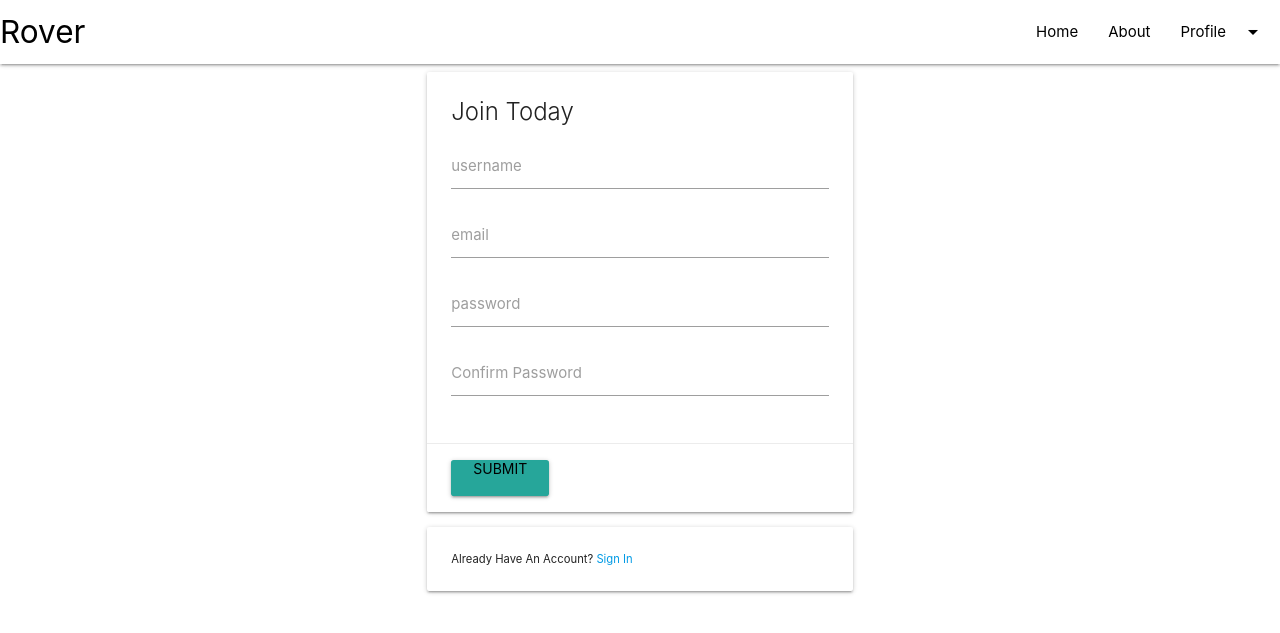
After one commit to rahulVemparala/Rover, a Flask app: page /register in a window 1280 px wide. The commit adds this page. Shown: the top 633 px of the page. Run offline with Flask 3, Linux system fonts and the light colour scheme; some libraries are stand-ins or nearby versions.

Commit message:
register, login and validations

```diff
--- /dev/null
+++ b/forms.py
@@ -0,0 +1,24 @@
+from flask_wtf import FlaskForm
+from wtforms import StringField, SubmitField, BooleanField
+from wtforms.validators import DataRequired, Length, Email, EqualTo
+
+
+class RegistrationForm(FlaskForm):
+    username = StringField('username', validators=[
+                           DataRequired(), Length(2, 20)])
+    email = StringField('email', validators=[
+        DataRequired(), Email()])
+    password = StringField('password', validators=[
+        DataRequired()])
+    confirm_password = StringField('Confirm Password', validators=[
+        DataRequired(), EqualTo('password')])
+    submit = SubmitField('Submit')
+
+
+class LoginForm(FlaskForm):
+    email = StringField('email', validators=[
+        DataRequired(), Email()])
+    password = StringField('password', validators=[
+        DataRequired()])
+    remember = BooleanField('Remember Me')
+    submit = SubmitField('Login')
--- a/main.py
+++ b/main.py
@@ -12,7 +12,23 @@ Endpoints:
 """
 
 
-from flask import Flask, render_template
+from flask import Flask, render_template, url_for, flash, redirect
+from forms import RegistrationForm, LoginForm
+from flask_sqlalchemy import SQLAlchemy
+
+
+app = Flask(__name__)
+
+# setting this to prevent from modifying cookies, site attacks during register/login page
+# Secretkey :  produced using secrets lib, random num
+app.config['SECRET_KEY'] = "ea8af9fdf1f57149062f3985e62114b4"
+app.config['SQLALCHEMY_DATABASE_URI'] = 'sqllite:///site.db'
+
+
+db = SQLAlchemy(app=app)
+
+# tables in SQLAlchemy are structured as classes in python , to work with them with ease
+
 
 posts = [
     {
@@ -29,10 +45,9 @@ posts = [
 
 ]
 
-app = Flask(__name__)
-
 
 @app.route("/")
+@app.route("/home")
 def home():
     return render_template('home.html', posts=posts)
 
@@ -42,5 +57,29 @@ def about():
     return render_template('about.html', title='About')
 
 
+@app.route("/signout")
+def signout():
+    return render_template('signout.html', title='About')
+
+
+@app.route("/register", methods=['GET', "POST"])
+def register():
+    form = RegistrationForm()
+    if form.validate_on_submit():
+        flash(
+            message=f"Account created for {form.username.data}", category='success')
+        return redirect(url_for('home'))
+    return render_template('register2.html', title='Register', form=form)
+
+
+@app.route("/login")
+def login():
+    form = LoginForm()
+    if form.validate_on_submit():
+        pass
+
+    return render_template('login.html', title='Register', form=form)
+
+
 if __name__ == "__main__":
     app.run(debug=True)
--- /dev/null
+++ b/static/alert.css
@@ -0,0 +1,26 @@
+  .thin.dismissable {
+      padding: 0;
+      margin-bottom: 0;
+  }
+
+  .thin.dismissable .card-content {
+      padding: 8px 24px;
+      display: flex;
+      justify-content: space-between;
+      align-items: center;
+  }
+
+  #pass .thin.dismissable .card-content p {
+      margin: 0;
+      color: #3c795b;
+  }
+
+  #pass .thin.dismissable .close {
+      background: none;
+      border: none;
+      color: #3c795b;
+      font-size: 24px;
+      margin-left: 8px;
+      cursor: pointer;
+      line-height: 1;
+  }
--- /dev/null
+++ b/static/navbar.css
@@ -0,0 +1,17 @@
+nav {
+    background-color: rgba(255, 255, 255, 0.2);
+    /* Set a light color with some opacity */
+    backdrop-filter: blur(10px);
+    /* Apply a blur effect to create a frosted glass effect */
+    -webkit-backdrop-filter: blur(10px);
+}
+
+.nav-wrapper a {
+    color: black !important;
+}
+
+.dropdown-content {
+    display: none;
+    position: absolute;
+    z-index: 999;
+}
--- a/templates/layout.html
+++ b/templates/layout.html
@@ -4,6 +4,11 @@
     <meta charset="UTF-8">
     <meta http-equiv="X-UA-Compatible" content="IE=edge">
     <meta name="viewport" content="width=device-width, initial-scale=1.0">
+    <link rel="stylesheet" href="https://cdnjs.cloudflare.com/ajax/libs/materialize/1.0.0/css/materialize.min.css">
+    <link href="https://fonts.googleapis.com/icon?family=Material+Icons" rel="stylesheet">
+    <link rel="stylesheet" type="text/css" href="{{ url_for('static', filename='navbar.css') }}">
+    <link rel="stylesheet" type="text/css" href="{{ url_for('static', filename='alert.css') }}">
+
 
     {% if title %}
     <title>{{title}}</title>
@@ -15,7 +20,96 @@
 </head>
 
 <body>
-  {% block content %}{% endblock content %}
+
+  <!-- navbar start -->
+  <nav>
+    <div class="nav-wrapper">
+        <a href="#!" class="brand-logo">Rover</a>
+        <a href="#" data-target="mobile-demo" class="sidenav-trigger"><i class="material-icons">menu</i></a>
+        <ul class="right hide-on-med-and-down">
+            <li><a href="{{url_for('home')}}">Home</a></li>
+            <li><a href="{{url_for('about')}}">About</a></li>
+            <li><a class="dropdown-trigger" href="#!" data-target="dropdown1">Profile<i
+              class="material-icons right">arrow_drop_down</i></a></li>
+        </ul>
+    </div>
+</nav>
+
+<ul class="sidenav" id="mobile-demo">
+    <li><a href="{{url_for('home')}}">Home</a></li>
+    <li><a href="{{url_for('about')}}">About</a></li>
+    <ul id="dropdown1" class="dropdown-content">
+        <li><a href="{{url_for('register')}}">Register</a></li>
+        <li><a href="{{url_for('login')}}">Login</a></li>
+        <li class="divider"></li>
+        <li><a href="{{url_for('signout')}}">SignOut</a></li>
+    </ul>
+    <li><a class="dropdown-trigger" href="#!" data-target="dropdown1">Profile<i
+                class="material-icons right">arrow_drop_down</i></a></li>
+</ul>
+
+
+<!-- navbar end -->
+
+
+  <div class="container">
+    {% with messages = get_flashed_messages(with_categories=true) %}
+    {% if messages %}
+      {% for category, message in messages %}
+        {% if category == 'error' %}
+          <div id= 'fail' class="card red darken-5 thin dismissable">
+            <div class="card-content white-text">
+              <p>{{ message }}</p>
+              <button type="button" class="close" data-dismiss="card">&times;</button>
+            </div>
+          </div>
+        {% else %}
+          <div id= 'pass' class="card green thin dismissable">
+            <div class="card-content white-text">
+              <p>{{ message }}</p>
+              <button type="button" class="close" data-dismiss="card">&times;</button>
+            </div>
+          </div>
+        {% endif %}
+      {% endfor %}
+    {% endif %}
+  {% endwith %}
+
+
+
+
+    {% block content %}{% endblock %}
+  </div>
+
+  <!-- jQuery first, then Popper.js, then Bootstrap JS -->
+  <script src="https://code.jquery.com/jquery-3.6.0.min.js"></script>
+    <script src="https://cdn.jsdelivr.net/npm/@popperjs/core@2.10.2/dist/umd/popper.min.js"></script>
+    <script src="https://cdnjs.cloudflare.com/ajax/libs/materialize/1.0.0/js/materialize.min.js"></script>
+
+
+
+    <!-- custom js  -->
+    <script>
+      $(document).ready(function() {
+        $('.dismissable').on('click', '.close', function() {
+          $(this).closest('.dismissable').remove();
+        });
+      });
+
+    </script>
+
+    <script>
+
+      $(".dropdown-trigger").dropdown();
+      $(document).ready(function () {
+          $('.sidenav').sidenav();
+      })
+
+  </script>
+
+
+
+  <!-- custom js end   -->
 </body>
 
 </html>
--- /dev/null
+++ b/templates/register2.html
@@ -0,0 +1,77 @@
+{% extends "layout.html" %}
+{% block content %}
+  <div class="row">
+    <div class="col s12 m6 offset-m3">
+      <form method="POST" action="">
+        {{ form.hidden_tag() }}
+        <div class="card">
+          <div class="card-content">
+            <span class="card-title">Join Today</span>
+            <div class="input-field">
+              {{ form.username.label(class="active") }}
+              {% if form.username.errors %}
+                {{ form.username(class="validate invalid") }}
+                <span class="helper-text red-text">
+                  {% for error in form.username.errors %}
+                    <span>{{ error }}</span>
+                  {% endfor %}
+                </span>
+              {% else %}
+                {{ form.username(class="validate") }}
+              {% endif %}
+            </div>
+            <div class="input-field">
+              {{ form.email.label(class="active") }}
+              {% if form.email.errors %}
+                {{ form.email(class="validate invalid") }}
+                <span class="helper-text red-text">
+                  {% for error in form.email.errors %}
+                    <span>{{ error }}</span>
+                  {% endfor %}
+                </span>
+              {% else %}
+                {{ form.email(class="validate") }}
+              {% endif %}
+            </div>
+            <div class="input-field">
+              {{ form.password.label(class="active") }}
+              {% if form.password.errors %}
+                {{ form.password(class="validate invalid") }}
+                <span class="helper-text red-text">
+                  {% for error in form.password.errors %}
+                    <span>{{ error }}</span>
+                  {% endfor %}
+                </span>
+              {% else %}
+                {{ form.password(class="validate") }}
+              {% endif %}
+            </div>
+            <div class="input-field">
+              {{ form.confirm_password.label(class="active") }}
+              {% if form.confirm_password.errors %}
+                {{ form.confirm_password(class="validate invalid") }}
+                <span class="helper-text red-text">
+                  {% for error in form.confirm_password.errors %}
+                    <span>{{ error }}</span>
+                  {% endfor %}
+                </span>
+              {% else %}
+                {{ form.confirm_password(class="validate") }}
+              {% endif %}
+            </div>
+          </div>
+          <div class="card-action">
+            {{ form.submit(class="waves-effect waves-light btn") }}
+          </div>
+        </div>
+      </form>
+      <div class="card">
+        <div class="card-content">
+          <small>
+            Already Have An Account? <a href="{{ url_for('login') }}">Sign In</a>
+          </small>
+        </div>
+      </div>
+    </div>
+  </div>
+{% endblock content %}
```
Also changed, not shown: static/main.css (added, +85 -0 lines), templates/login.html (added, +55 -0 lines), templates/register.html (added, +40 -0 lines).
